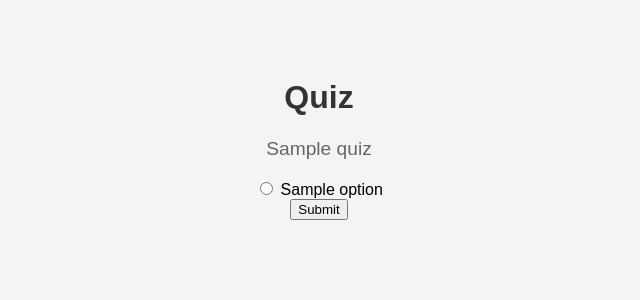
After one commit to Ashruth11/test, a Flask app: template templates/quiz.html in a window 1280 px wide. The commit adds this page. Shown: the top 300 px of the page, without its empty margins (321-961 px from the left). Run offline with Flask 3, Linux system fonts and the light colour scheme; the template is opened without the code that fills it: most values are stand-ins (such as "Sample title", 1, 10 or a date in 2020).

Commit message:
Fixed quiz functionality, added recommendation engine, and updated CSS

```diff
--- /dev/null
+++ b/app.py
@@ -0,0 +1,29 @@
+from flask import Flask, render_template, request
+
+app = Flask(__name__)
+
+# Mock quiz data
+quizzes = [
+    {"question": "What is 2 + 2?", "options": ["3", "4", "5"], "answer": "4"},
+    {"question": "What is the capital of France?", "options": ["Paris", "London", "Berlin"], "answer": "Paris"},
+]
+
+@app.route("/")
+def home():
+    return render_template("index.html")
+
+@app.route("/quiz")  # Ensure this route is defined
+def quiz():
+    return render_template("quiz.html", quizzes=quizzes)
+
+@app.route("/submit-quiz", methods=["POST"])
+def submit_quiz():
+    score = 0
+    for i, quiz in enumerate(quizzes):
+        user_answer = request.form.get(f"q{i}")
+        if user_answer == quiz["answer"]:
+            score += 1
+    return f"Your score is {score}/{len(quizzes)}!"
+
+if __name__ == "__main__":
+    app.run(debug=True)
--- a/templates/index.html
+++ b/templates/index.html
@@ -7,5 +7,6 @@
 <body>
     <h1>Welcome to EduAdapt!</h1>
     <p>Your personalized learning platform.</p>
+    <a href="{{ url_for('quiz') }}">Take a Quiz</a>  <!-- Ensure this uses 'quiz' -->
 </body>
 </html>
--- /dev/null
+++ b/templates/quiz.html
@@ -0,0 +1,19 @@
+<!DOCTYPE html>
+<html>
+<head>
+    <title>Quiz - EduAdapt</title>
+    <link rel="stylesheet" href="{{ url_for('static', filename='styles.css') }}">
+</head>
+<body>
+    <h1>Quiz</h1>
+    <form action="{{ url_for('submit_quiz') }}" method="POST">
+        {% for quiz in quizzes %}
+            <p>{{ quiz.question }}</p>
+            {% for option in quiz.options %}
+                <input type="radio" name="q{{ loop.index0 }}" value="{{ option }}"> {{ option }}<br>
+            {% endfor %}
+        {% endfor %}
+        <button type="submit">Submit</button>
+    </form>
+</body>
+</html>
```
Also changed, not shown: database/quiz_model.py (added, +17 -0 lines), routes/quiz_routes.py (added, +33 -0 lines), requirements.txt (added), routes/routes.py (added), templates/result.html (added).
